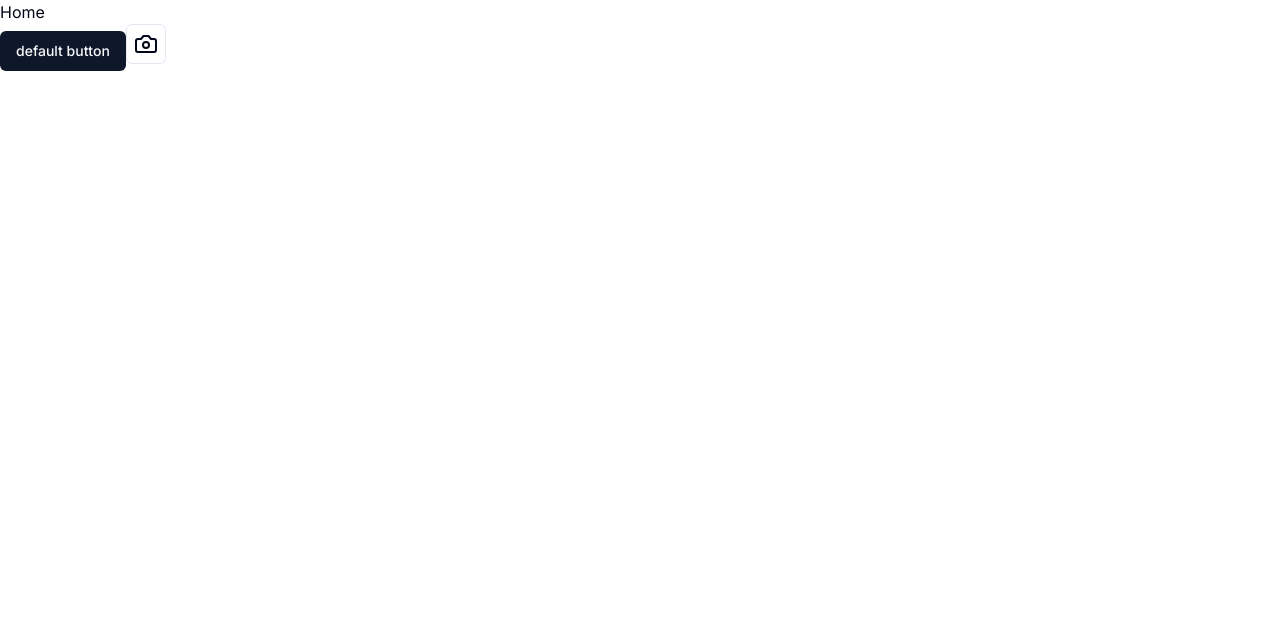
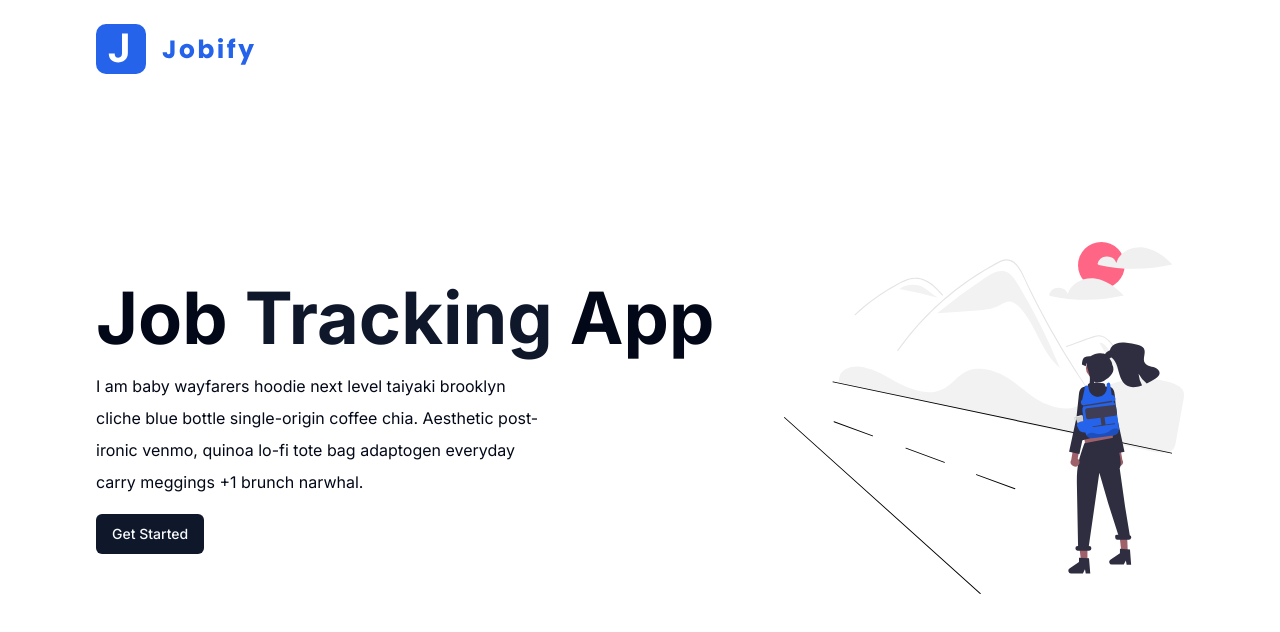
Before and after one commit to Yami6575/jobify, a Next.js app: page / in a window 1280 px wide. Shown: the top 632 px of the page. Built offline with nearby package versions, Linux system fonts and the light colour scheme.

Commit message:
home page

```diff
--- a/app/page.tsx
+++ b/app/page.tsx
@@ -1,15 +1,31 @@
-import Image from "next/image";
+import Image from 'next/image';
+import Logo from '../assets/logo.svg';
+import LandingImg from '../assets/main.svg';
 import { Button } from '@/components/ui/button';
-import { Camera } from 'lucide-react';
-
+import Link from 'next/link';
 export default function Home() {
   return (
-    <div>
-      <h1>Home</h1>
-      <Button>default button</Button>
-      <Button variant='outline' size='icon'>
-        <Camera></Camera>
-      </Button>
-    </div>
+    <main>
+      <header className='max-w-6xl mx-auto px-4 sm:px-8 py-6 '>
+        <Image src={Logo} alt='logo' />
+      </header>
+      <section className='max-w-6xl mx-auto px-4 sm:px-8 h-screen -mt-20 grid lg:grid-cols-[1fr,400px] items-center'>
+        <div>
+          <h1 className='capitalize text-4xl md:text-7xl font-bold'>
+            job <span className='text-primary'>tracking</span> app
+          </h1>
+          <p className='leading-loose max-w-md mt-4 '>
+            I am baby wayfarers hoodie next level taiyaki brooklyn cliche blue
+            bottle single-origin coffee chia. Aesthetic post-ironic venmo,
+            quinoa lo-fi tote bag adaptogen everyday carry meggings +1 brunch
+            narwhal.
+          </p>
+          <Button asChild className='mt-4'>
+            <Link href='/add-job'>Get Started</Link>
+          </Button>
+        </div>
+        <Image src={LandingImg} alt='landing' className='hidden lg:block ' />
+      </section>
+    </main>
   );
 }
```
